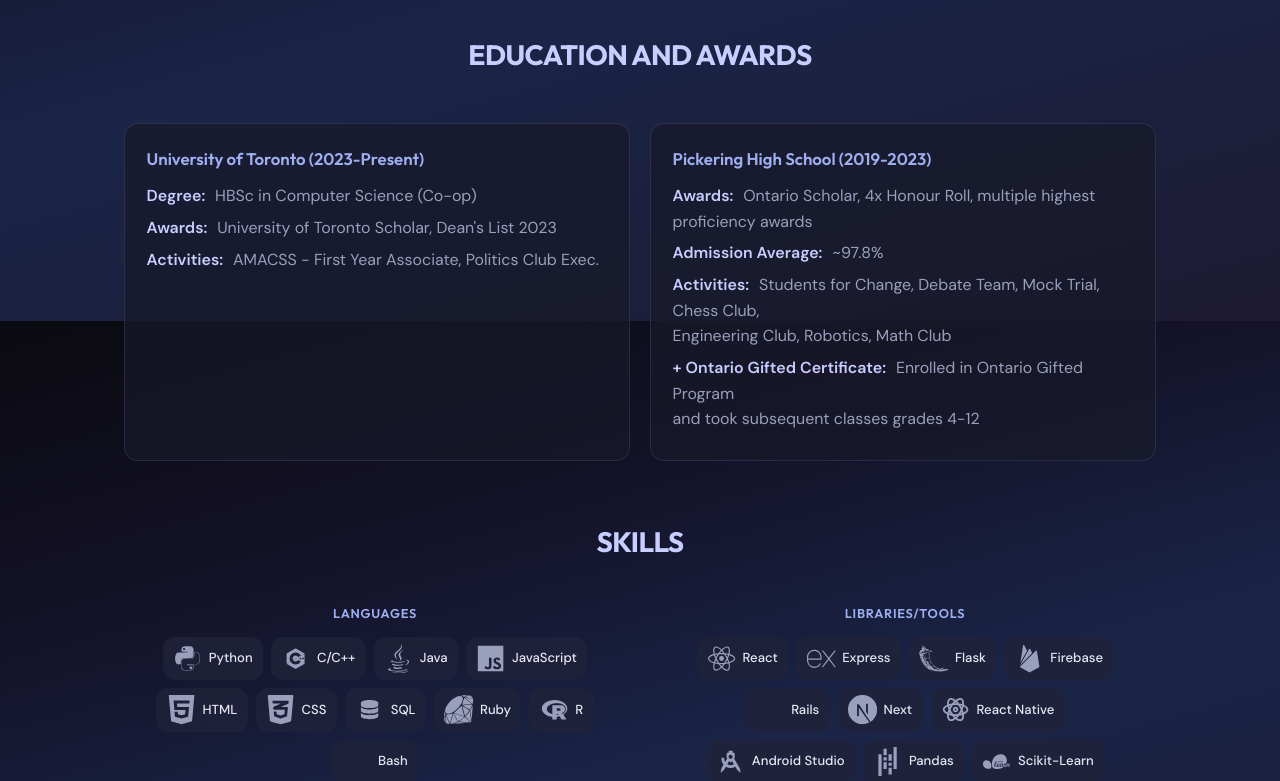
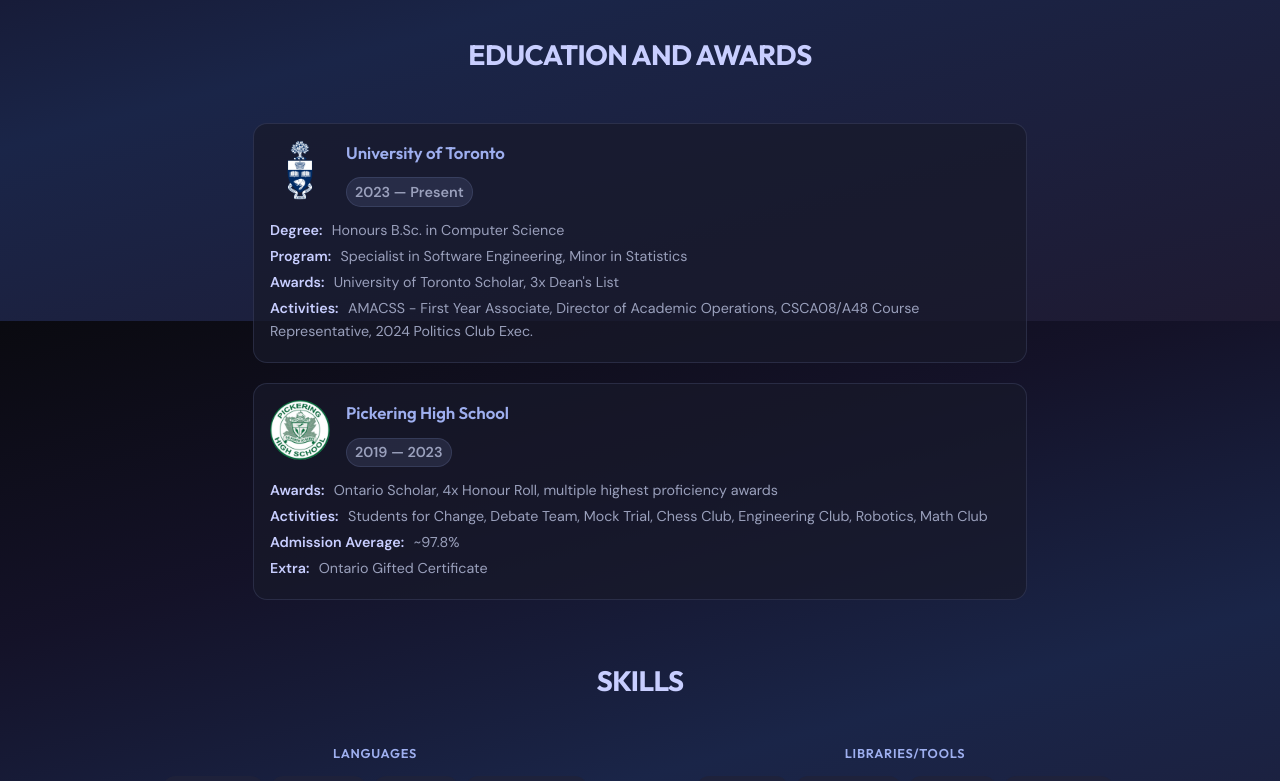
Before and after one commit to zsspan/zsspan.github.io, a React (Create React App) app: page / in a window 1280 px wide. Shown: the part 1279-2060 px from the top of the page. Built offline with nearby package versions, Linux system fonts and the light colour scheme; some icons are missing.

Commit message:
feat: update education

```diff
--- a/src/components/education.js
+++ b/src/components/education.js
@@ -2,26 +2,90 @@
 
 const Education = () => {
   return (
-    <section className="section education-section" id="education" data-aos="fade-up" data-aos-duration="200">
+    <section
+      className="section education-section"
+      id="education"
+      data-aos="fade-up"
+      data-aos-duration="200"
+    >
       <div className="about education-inner">
         <div className="section-head">
           <h2 className="section-title">EDUCATION AND AWARDS</h2>
         </div>
+
         <div className="education-cards">
           <div className="education-card" data-aos="fade-left">
-            <span className="head-span">University of Toronto (2023-Present)</span>
-            <p><span className="subheading">Degree:</span> HBSc in Computer Science (Co-op)</p>
-            <p><span className="subheading">Awards:</span> University of Toronto Scholar, Dean's List 2023</p>
-            <p><span className="subheading">Activities:</span> AMACSS - First Year Associate, Politics Club Exec.</p>
+            <div className="education-card__top">
+              <div className="education-card__media">
+                <img
+                  src="/education/uoft.png"
+                  alt="University of Toronto"
+                  className="education-card__image"
+                />
+              </div>
+              <div className="education-card__header">
+                <span className="head-span">University of Toronto</span>
+                <time className="education-card__dates" dateTime="2023">
+                  2023 — Present
+                </time>
+              </div>
+            </div>
+            <div className="education-card__body">
+              <p>
+                <span className="subheading">Degree:</span> Honours B.Sc. in
+                Computer Science
+              </p>
+              <p>
+                <span className="subheading">Program:</span> Specialist in
+                Software Engineering, Minor in Statistics
+              </p>
+              <p>
+                <span className="subheading">Awards:</span> University of
+                Toronto Scholar, 3x Dean's List
+              </p>
+              <p>
+                <span className="subheading">Activities:</span> AMACSS - First
+                Year Associate, Director of Academic Operations, CSCA08/A48
+                Course Representative, 2024 Politics Club Exec.
+              </p>
+            </div>
           </div>
+
           <div className="education-card" data-aos="fade-right">
-            <span className="head-span">Pickering High School (2019-2023)</span>
-            <p><span className="subheading">Awards:</span> Ontario Scholar, 4x Honour Roll, multiple highest proficiency awards</p>
-            <p><span className="subheading">Admission Average:</span> ~97.8% </p>
-            <p><span className="subheading">Activities:</span> Students for Change, Debate Team, Mock Trial, Chess Club,<br />
-            Engineering Club, Robotics, Math Club</p>
-            <p><span className="subheading">+ Ontario Gifted Certificate:</span> Enrolled in Ontario Gifted Program <br />
-            and took subsequent classes grades 4-12</p>
+            <div className="education-card__top">
+              <div className="education-card__media">
+                <img
+                  src="/education/phs.jpg"
+                  alt="Pickering High School"
+                  className="education-card__image"
+                />
+              </div>
+              <div className="education-card__header">
+                <span className="head-span">Pickering High School</span>
+                <time className="education-card__dates" dateTime="2019">
+                  2019 — 2023
+                </time>
+              </div>
+            </div>
+            <div className="education-card__body">
+              <p>
+                <span className="subheading">Awards:</span> Ontario Scholar, 4x
+                Honour Roll, multiple highest proficiency awards
+              </p>
+
+              <p>
+                <span className="subheading">Activities:</span> Students for
+                Change, Debate Team, Mock Trial, Chess Club, Engineering Club,
+                Robotics, Math Club
+              </p>
+              <p>
+                <span className="subheading">Admission Average:</span> ~97.8%
+              </p>
+              <p>
+                <span className="subheading">Extra:</span> Ontario Gifted
+                Certificate
+              </p>
+            </div>
           </div>
         </div>
       </div>
--- a/src/styles/about.css
+++ b/src/styles/about.css
@@ -87,6 +87,7 @@
 }
 
 @media (min-width: 901px) {
+
   /* Wider copy column, tighter gutter to photo */
   .bottom-content {
     grid-template-columns: minmax(0, 2.85fr) minmax(190px, 0.82fr);
@@ -164,11 +165,9 @@
 .pfp-frame {
   padding: 4px;
   border-radius: var(--radius-lg);
-  background: linear-gradient(
-    135deg,
-    rgba(158, 175, 239, 0.45),
-    rgba(192, 132, 252, 0.35)
-  );
+  background: linear-gradient(135deg,
+      rgba(158, 175, 239, 0.45),
+      rgba(192, 132, 252, 0.35));
   box-shadow: var(--shadow);
 }
 
@@ -285,22 +284,87 @@
 }
 
 .education-cards {
-  display: grid;
-  grid-template-columns: repeat(auto-fit, minmax(min(100%, 280px), 1fr));
+  display: flex;
+  flex-direction: column;
   gap: clamp(1rem, 2.5vw, 1.25rem);
-  width: 100%;
+  width: 75%;
+  margin: 0 auto;
+  justify-content: center;
 }
 
 .education-card {
   background: var(--surface);
   border: 1px solid var(--surface-border);
   border-radius: var(--radius-md);
-  padding: clamp(1.1rem, 2.5vw, 1.35rem);
+  padding: clamp(0.75rem, 2vw, 1rem);
+  position: relative;
   text-align: left;
-  font-size: 0.95em;
+  font-size: 0.85em;
   line-height: 1.6;
   color: var(--fg-muted);
   transition: border-color 0.15s ease, box-shadow 0.15s ease, transform 0.15s ease;
+}
+
+.education-card__top {
+  display: flex;
+  gap: 1rem;
+  align-items: flex-start;
+  margin-bottom: 0.75rem;
+}
+
+.education-card__media {
+  flex: 0 0 60px;
+  width: 60px;
+  height: 60px;
+  display: flex;
+  align-items: center;
+  justify-content: center;
+  overflow: hidden;
+  border-radius: 50%;
+}
+
+.education-card__image {
+  width: 100%;
+  height: 100%;
+  object-fit: cover;
+  border-radius: 50%;
+}
+
+.education-placeholder {
+  width: 68px;
+  height: 68px;
+  border-radius: 10px;
+  background: linear-gradient(135deg, rgba(158, 175, 239, 0.12), rgba(192, 132, 252, 0.08));
+  display: flex;
+  align-items: center;
+  justify-content: center;
+  color: var(--fg-muted);
+  font-size: 0.8rem;
+  border: 1px dashed rgba(158, 175, 239, 0.12);
+}
+
+
+.education-card__body {
+  width: 100%;
+  padding-top: 0;
+}
+
+.education-card__header {
+  display: flex;
+  flex-direction: column;
+  align-items: baseline;
+  justify-content: space-between;
+}
+
+.education-card__dates {
+  color: var(--fg-muted);
+  font-weight: 600;
+  font-size: 0.9rem;
+  background: var(--primary-soft);
+  padding: 0.15rem 0.5rem;
+  border-radius: 999px;
+  border: 1px solid var(--surface-border);
+  white-space: nowrap;
 }
 
 .education-card:hover {
@@ -316,11 +380,46 @@
 
 .card p,
 .education-card p {
-  margin: 0.4rem 0;
+  margin: 0.2rem 0;
 }
 
 @media (max-width: 600px) {
   .education-card p {
     font-size: 0.88rem;
   }
+
+  .education-cards {
+    width: 100%;
+    padding-inline: 0;
+    box-sizing: border-box;
+  }
+
+  .education-card {
+    padding: 0.75rem;
+  }
+
+  .education-card__top {
+    flex-direction: row;
+    gap: 0.75rem;
+  }
+
+  .education-card__media {
+    flex: 0 0 64px;
+    width: 64px;
+    height: 64px;
+  }
+
+  .education-placeholder {
+    width: 64px;
+    height: 64px;
+  }
+
+  .education-card__header {
+    gap: 0.25rem;
+  }
+
+  .education-card__body {
+    width: 100%;
+    padding-top: 0;
+  }
 }
--- a/src/styles/experience.css
+++ b/src/styles/experience.css
@@ -47,7 +47,7 @@
   background-size: 300% 300%;
   background-position: 0% 0%;
   opacity: 0.95;
-  animation: exp-gradient-move 6s ease-in-out infinite alternate;
+  animation: exp-gradient-move 3s ease-in-out infinite alternate;
 }
 
 .exp-card:hover {
@@ -57,15 +57,15 @@
 }
 
 .exp-card--shopify-a::before {
-  --exp-gradient: linear-gradient(37deg, #c2e87c, #5ad8a6, #7c9ae8);
+  --exp-gradient: linear-gradient(37deg, #d3e9c2, #5ad8a6, #dce4e1);
 }
 
 .exp-card--shopify-b::before {
-  --exp-gradient: linear-gradient(37deg, #9b8cff, #6ee7b7, #9b8cff);
+  --exp-gradient: linear-gradient(37deg, #433884, #6edde7, #7d6ee2);
 }
 
 .exp-card--rocket::before {
-  --exp-gradient: linear-gradient(37deg, #f472b6, #818cf8, #f472b6);
+  --exp-gradient: linear-gradient(37deg, #f47285, #c581f8, #ad3c77);
 }
 
 .exp-card__top {
```
Also changed, not shown: public/education/phs.jpg (added), public/education/uoft.png (added).
